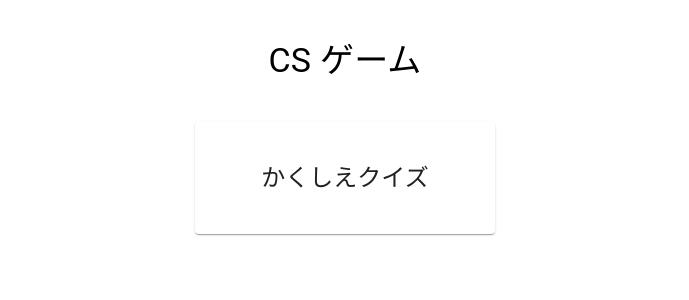
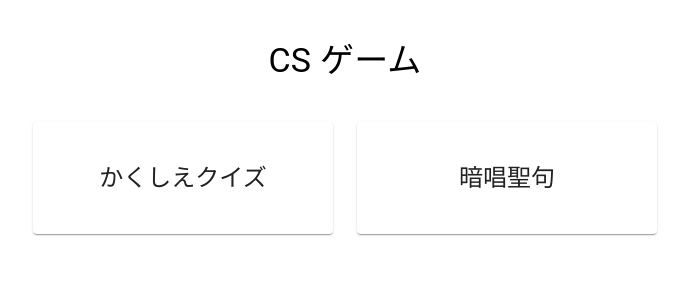
Before and after one commit to gutter-mouth/CS-game, a Next.js app: page / in a window 1280 px wide. Shown: the top 300 px of the page, without its empty margins (295-984 px from the left). Built offline with nearby package versions, Linux system fonts and the light colour scheme.

Commit message:
TOP項目追加

```diff
--- a/package.json
+++ b/package.json
@@ -6,9 +6,11 @@
     "dev": "next dev",
     "build": "next build",
     "start": "next start",
-    "lint": "next lint"
+    "lint": "next lint",
+    "path": "pathpida --enableStatic  -o ./src/utils/pathpida"
   },
   "dependencies": {
+    "@chakra-ui/react": "^2.4.1",
     "@emotion/react": "^11.10.4",
     "@emotion/styled": "^11.10.4",
     "@mui/icons-material": "^5.10.9",
@@ -16,7 +18,9 @@
     "i": "^0.3.7",
     "next": "12.3.1",
     "npm": "^8.19.2",
+    "pathpida": "^0.19.3",
     "react": "18.2.0",
+    "react-beautiful-dnd": "^13.1.1",
     "react-dom": "18.2.0",
     "react-hook-form": "^7.37.0"
   },
--- a/src/components/pages/top/TopPageComponent.tsx
+++ b/src/components/pages/top/TopPageComponent.tsx
@@ -1,36 +1,45 @@
-import { Box, Card, Typography } from "@mui/material";
+import { Box, Card, Grid, Typography } from "@mui/material";
 import Link from "next/link";
+import { pagesPath } from "@/utils/pathpida/$path";
 
 export const TopPageComponent = () => {
   return (
     <>
       <Box>
-                <Typography
-                    variant="h4"
-                    align="center"
-                    marginY="40px"
-                >
+        <Typography variant="h4" align="center" marginY="40px">
           CS ゲーム
         </Typography>
       </Box>
-            <Link href="/games/hiddenPicture">
+      <Grid container spacing={3} justifyContent="center">
+        <Grid item>
+          <Link href={pagesPath.games.hiddenPicture.$url()}>
             <Card
               sx={{
-                        // display: "inline-block",
                 width: "300px",
                 margin: "auto",
                 cursor: "pointer",
-                    }}
-                >
-                    <Typography
-                        align="center"
-                        marginY="40px"
-                        variant="h5"
-                    >
+              }}>
+              <Typography align="center" marginY="40px" variant="h5">
                 かくしえクイズ
               </Typography>
             </Card>
           </Link>
+        </Grid>
+        <Grid item>
+          <Link href={pagesPath.games.scriptMemorize.$url()}>
+            <Card
+              sx={{
+                width: "300px",
+                margin: "auto",
+                cursor: "pointer",
+              }}>
+              <Typography align="center" marginY="40px" variant="h5">
+                暗唱聖句
+              </Typography>
+            </Card>
+          </Link>
+        </Grid>
+      </Grid>
     </>
   );
-}
+};
--- /dev/null
+++ b/src/utils/pathpida/$path.ts
@@ -0,0 +1,20 @@
+export const pagesPath = {
+  "games": {
+    "hiddenPicture": {
+      $url: (url?: { hash?: string }) => ({ pathname: '/games/hiddenPicture' as const, hash: url?.hash })
+    },
+    "scriptMemorize": {
+      $url: (url?: { hash?: string }) => ({ pathname: '/games/scriptMemorize' as const, hash: url?.hash })
+    }
+  },
+  $url: (url?: { hash?: string }) => ({ pathname: '/' as const, hash: url?.hash })
+}
+
+export type PagesPath = typeof pagesPath
+
+export const staticPath = {
+  favicon_ico: '/favicon.ico',
+  vercel_svg: '/vercel.svg'
+} as const
+
+export type StaticPath = typeof staticPath
```
Also changed, not shown: 2 other files (tests, documents, lock files or other folders). Lines whose indentation alone changed are shown as unchanged.
